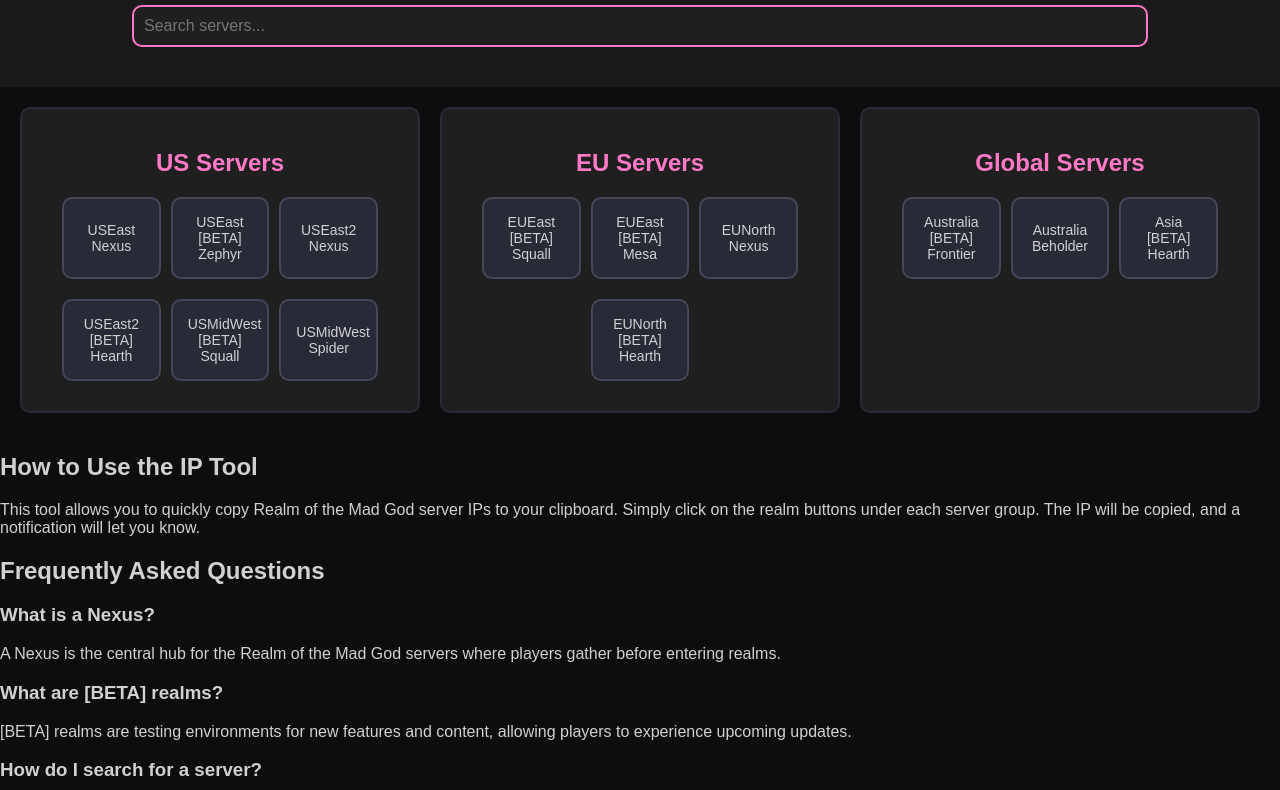
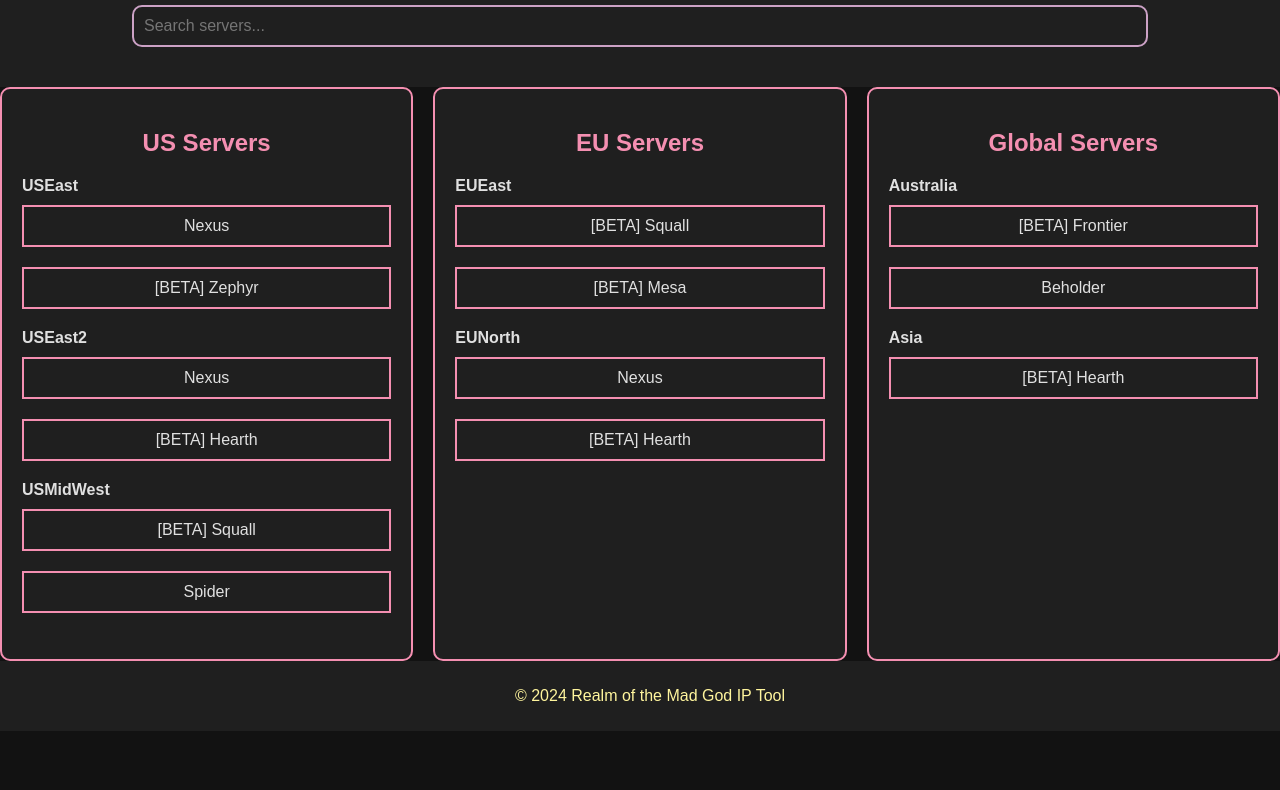
Before and after one commit to jeff-zhou8/rotmg-ips, a website: page frontend/public/index.html in a window 1280 px wide. Shown: the part 80-870 px from the top of the page. After the commit the page ends 811 px from the top, so only its background shows below. Drawn offline with Linux system fonts and the light colour scheme.

Commit message:
Release v1.0.1

```diff
--- a/backend/server.js
+++ b/backend/server.js
@@ -1,9 +1,10 @@
+
 const express = require('express');
 const cors = require('cors');
 const path = require('path');
 const routes = require('./routes');
 const app = express();
-const PORT = process.env.PORT || 3000;
+const PORT = process.env.PORT || 8080;
 
 app.use(cors());
 app.use(express.json());
--- a/frontend/public/css/styles.css
+++ b/frontend/public/css/styles.css
@@ -1,16 +1,17 @@
+
 /* Main body styling */
 body {
     font-family: Arial, sans-serif;
-    background-color: #0d0d0d; /* Deep black background */
-    color: #d1d1d1; /* Light grey text */
+    background-color: #121212; /* Dark background */
+    color: #E0E0E0; /* Light text */
     margin: 0;
     padding: 0;
 }
 
 /* Header */
 header {
-    background-color: #1a1a1a;
-    color: #ff79c6; /* Pink accent */
+    background-color: #1F1F1F;
+    color: #F48FB1;
     padding: 20px;
     text-align: center;
 }
@@ -20,7 +21,7 @@
     margin: 0;
 }
 
-/* Search input */
+/* Navigation */
 nav {
     margin-top: 20px;
 }
@@ -29,65 +30,72 @@
     width: 80%;
     padding: 10px;
     margin-bottom: 20px;
-    border: 2px solid #ff79c6; /* Pink border */
-    background-color: #1f1f1f;
-    color: #d1d1d1;
+    border: 2px solid #CBA1C5;
+    background-color: #1F1F1F;
+    color: #E0E0E0;
     border-radius: 10px;
     font-size: 16px;
 }
 
-/* Server Pods */
+/* Server list */
+ul {
+    list-style-type: none;
+    padding: 0;
+}
+
+li {
+    margin: 10px 0;
+}
+
+/* Button styling */
+button {
+    background-color: #1F1F1F;
+    border: 2px solid #F48FB1;
+    color: #E0E0E0;
+    padding: 10px;
+    width: 100%;
+    margin-bottom: 10px;
+    font-size: 16px;
+    cursor: pointer;
+    position: relative;
+    transition: background-color 0.3s, border-color 0.3s;
+}
+
+button:hover {
+    background-color: #333;
+    border-color: #FFCC80;
+}
+
+button span {
+    color: #CE93D8;
+    visibility: hidden;
+    opacity: 0;
+    transition: opacity 0.3s;
+}
+
+button:hover span {
+    visibility: visible;
+    opacity: 1;
+}
+
+/* Server columns layout */
 .server-columns {
     display: flex;
     justify-content: space-between;
     gap: 20px;
-    padding: 20px;
 }
 
 .column {
     width: 30%;
-    background-color: #1f1f1f;
-    border: 2px solid #282a36; /* Dark grey borders */
+    padding: 20px;
+    background-color: #1F1F1F;
+    border: 2px solid #F48FB1;
     border-radius: 10px;
-    padding: 20px;
-    color: #d1d1d1;
 }
 
 .column h2 {
     text-align: center;
-    color: #ff79c6; /* Pink accent */
-}
-
-/* Realm pods (3-4 Realms in squares) */
-.realm-pod {
-    display: flex;
-    flex-wrap: wrap;
-    gap: 10px;
-    justify-content: center;
-}
-
-.realm-button {
-    background-color: #282a36; /* Slightly lighter dark grey */
-    border: 2px solid #44475a;
-    color: #d1d1d1;
-    padding: 15px;
-    width: calc(33.33% - 20px); /* Square buttons in clusters of 3-4 */
-    margin-bottom: 10px;
-    font-size: 14px;
-    cursor: pointer;
-    transition: background-color 0.3s, border-color 0.3s;
-    text-align: center;
-    border-radius: 10px;
-}
-
-.realm-button:hover {
-    background-color: #ff79c6; /* Pink on hover */
-    border-color: #ffb86c; /* Orange/yellow pastel flash */
-    color: #0d0d0d; /* Dark text when hovering */
-}
-
-.realm-button:active {
-    background-color: #ffb86c; /* Yellow pastel flash on click */
+    color: #F48FB1;
 }
 
 /* Notification */
@@ -122,8 +130,8 @@
 
 /* Footer */
 footer {
-    background-color: #1a1a1a;
-    color: #ffb86c; /* Yellow accent */
+    background-color: #1F1F1F;
+    color: #FFF59D;
     text-align: center;
     padding: 10px;
     width: 100%;
@@ -135,8 +143,8 @@
         flex-direction: column;
     }
 
-    .realm-button {
-        width: 45%; /* Adjust size of buttons on small screens */
+    button {
+        font-size: 14px;
     }
 
     input[type="text"] {
--- a/frontend/public/index.html
+++ b/frontend/public/index.html
@@ -1,10 +1,11 @@
+
 <!DOCTYPE html>
 <html lang="en">
 
 <head>
     <meta charset="UTF-8">
     <meta name="viewport" content="width=device-width, initial-scale=1.0">
-    <title>lover on top</title>
+    <title>Realm of the Mad God IP Tool</title>
     <link rel="stylesheet" href="css/styles.css">
     <script src="js/script.js" defer></script>
 </head>
@@ -19,75 +20,56 @@
 
     <main class="container">
         <section class="server-columns">
-            <!-- US Servers Column -->
             <div class="column">
                 <h2>US Servers</h2>
-                <div class="realm-pod">
-                    <button class="realm-button" onclick="copyToClipboard('54.234.226.24')">USEast Nexus</button>
-                    <button class="realm-button" onclick="copyToClipboard('3.87.200.184')">USEast [BETA] Zephyr</button>
-                    <button class="realm-button" onclick="copyToClipboard('54.209.152.223')">USEast2 Nexus</button>
-                    <button class="realm-button" onclick="copyToClipboard('3.92.186.173')">USEast2 [BETA] Hearth</button>
-                    <button class="realm-button" onclick="copyToClipboard('18.223.98.102')">USMidWest [BETA] Squall</button>
-                    <button class="realm-button" onclick="copyToClipboard('3.132.215.145')">USMidWest Spider</button>
-                </div>
+                <ul>
+                    <li><strong>USEast</strong></li>
+                    <li><button onclick="copyToClipboard('54.234.226.24')">Nexus</button></li>
+                    <li><button onclick="copyToClipboard('3.87.200.184')">[BETA] Zephyr</button></li>
+
+                    <li><strong>USEast2</strong></li>
+                    <li><button onclick="copyToClipboard('54.209.152.223')">Nexus</button></li>
+                    <li><button onclick="copyToClipboard('3.92.186.173')">[BETA] Hearth</button></li>
+
+                    <li><strong>USMidWest</strong></li>
+                    <li><button onclick="copyToClipboard('18.223.98.102')">[BETA] Squall</button></li>
+                    <li><button onclick="copyToClipboard('3.132.215.145')">Spider</button></li>
+                </ul>
             </div>
 
-            <!-- EU Servers Column -->
             <div class="column">
                 <h2>EU Servers</h2>
-                <div class="realm-pod">
-                    <button class="realm-button" onclick="copyToClipboard('3.75.237.52')">EUEast [BETA] Squall</button>
-                    <button class="realm-button" onclick="copyToClipboard('3.75.237.52')">EUEast [BETA] Mesa</button>
-                    <button class="realm-button" onclick="copyToClipboard('18.159.133.120')">EUNorth Nexus</button>
-                    <button class="realm-button" onclick="copyToClipboard('18.192.176.238')">EUNorth [BETA] Hearth</button>
-                </div>
+                <ul>
+                    <li><strong>EUEast</strong></li>
+                    <li><button onclick="copyToClipboard('3.75.237.52')">[BETA] Squall</button></li>
+                    <li><button onclick="copyToClipboard('3.75.237.52')">[BETA] Mesa</button></li>
+
+                    <li><strong>EUNorth</strong></li>
+                    <li><button onclick="copyToClipboard('18.159.133.120')">Nexus</button></li>
+                    <li><button onclick="copyToClipboard('18.192.176.238')">[BETA] Hearth</button></li>
+                </ul>
             </div>
 
-            <!-- Global Servers Column -->
             <div class="column">
                 <h2>Global Servers</h2>
-                <div class="realm-pod">
-                    <button class="realm-button" onclick="copyToClipboard('13.211.79.144')">Australia [BETA] Frontier</button>
-                    <button class="realm-button" onclick="copyToClipboard('3.25.164.73')">Australia Beholder</button>
-                    <button class="realm-button" onclick="copyToClipboard('54.251.13.215')">Asia [BETA] Hearth</button>
-                </div>
-            </div>
-        </section>
+                <ul>
+                    <li><strong>Australia</strong></li>
+                    <li><button onclick="copyToClipboard('13.211.79.144')">[BETA] Frontier</button></li>
+                    <li><button onclick="copyToClipboard('3.25.164.73')">Beholder</button></li>
 
-        <!-- Additional Information Section -->
-        <section class="info-section">
-            <h2>How to Use the IP Tool</h2>
-            <p>This tool allows you to quickly copy Realm of the Mad God server IPs to your clipboard. Simply click on the realm buttons under each server group. The IP will be copied, and a notification will let you know.</p>
-        </section>
-
-        <!-- FAQ Section -->
-        <section class="faq-section">
-            <h2>Frequently Asked Questions</h2>
-            <div class="faq">
-                <h3>What is a Nexus?</h3>
-                <p>A Nexus is the central hub for the Realm of the Mad God servers where players gather before entering realms.</p>
-            </div>
-            <div class="faq">
-                <h3>What are [BETA] realms?</h3>
-                <p>[BETA] realms are testing environments for new features and content, allowing players to experience upcoming updates.</p>
-            </div>
-            <div class="faq">
-                <h3>How do I search for a server?</h3>
-                <p>Use the search box above to filter servers by name. Simply type in a server name or part of it, and the matching servers will be displayed.</p>
+                    <li><strong>Asia</strong></li>
+                    <li><button onclick="copyToClipboard('54.251.13.215')">[BETA] Hearth</button></li>
+                </ul>
             </div>
         </section>
     </main>
 
     <footer>
-        <div class="footer-links">
-            <a href="https://www.realmofthemadgod.com/" target="_blank">Realm of the Mad God</a> |
-            <a href="https://github.com/hanayomi" target="_blank">GitHub Repository</a> |
-        </div>
-        <p>darling.. shoutout Update Day</p>
+        <p>© 2024 Realm of the Mad God IP Tool</p>
     </footer>
 
     <!-- Notification -->
-    <div id="notification">IP successfully copied.</div>
+    <div id="notification">First IP copied! Keep browsing for more.</div>
 </body>
 
 </html>
--- a/frontend/public/js/script.js
+++ b/frontend/public/js/script.js
@@ -1,3 +1,4 @@
+
 let notificationShown = false;
 
 function copyToClipboard(text) {
@@ -22,7 +23,7 @@
 
 function filterServers() {
     const input = document.getElementById('searchInput').value.toLowerCase();
-    const buttons = document.querySelectorAll('.realm-button');
+    const buttons = document.querySelectorAll('button');
     buttons.forEach(button => {
         const text = button.textContent.toLowerCase();
         button.style.display = text.includes(input) ? '' : 'none';
--- a/nixpacks.toml
+++ b/nixpacks.toml
@@ -1,3 +1,4 @@
+
 version = "1.0"
 
 [build]
```
Also changed, not shown: backend/routes.js (+8 -1 lines), README.md, 3 other files.
